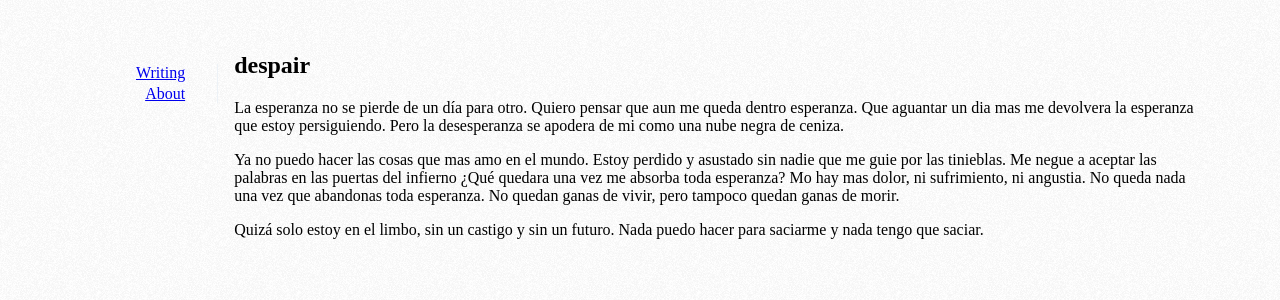
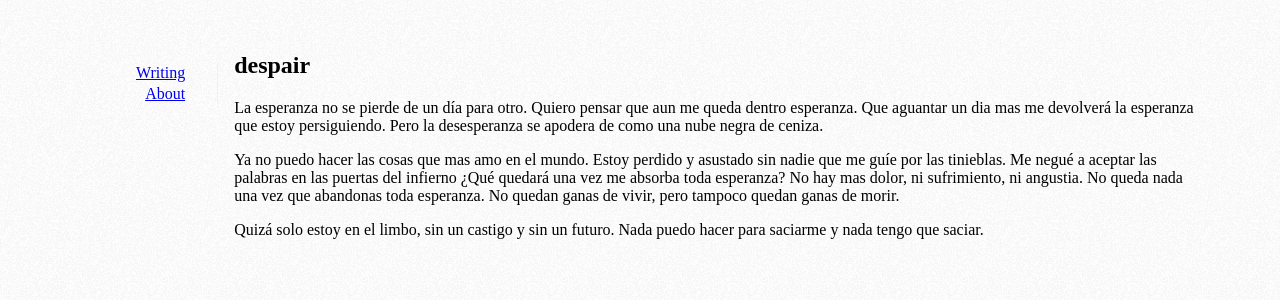
Before and after one commit to still-brine/still-brine.github.io, a Jekyll site: the page built from _posts/2020-05-11-despair.markdown, in a window 1280 px wide. Shown: the top 300 px of the page. Built offline with Jekyll 4.4.1, drawn with Linux system fonts in a browser that asks for light colours.

Commit message:
Spellcheck.

```diff
--- a/_posts/2020-05-11-despair.markdown
+++ b/_posts/2020-05-11-despair.markdown
@@ -6,14 +6,14 @@ categories: essay
 ---
 
 La esperanza no se pierde de un día para otro. Quiero pensar que aun
-me queda dentro esperanza. Que aguantar un dia mas me devolvera la
+me queda dentro esperanza. Que aguantar un dia mas me devolverá la
 esperanza que estoy persiguiendo. Pero la desesperanza se apodera de
-mi como una nube negra de ceniza.
+como una nube negra de ceniza.
 
 Ya no puedo hacer las cosas que mas amo en el mundo. Estoy perdido y
-asustado sin nadie que me guie por las tinieblas. Me negue a aceptar
-las palabras en las puertas del infierno ¿Qué quedara una vez me
-absorba toda esperanza? Mo hay mas dolor, ni sufrimiento, ni
+asustado sin nadie que me guíe por las tinieblas. Me negué a aceptar
+las palabras en las puertas del infierno ¿Qué quedará una vez me
+absorba toda esperanza? No hay mas dolor, ni sufrimiento, ni
 angustia. No queda nada una vez que abandonas toda esperanza. No
 quedan ganas de vivir, pero tampoco quedan ganas de morir.
 
```
